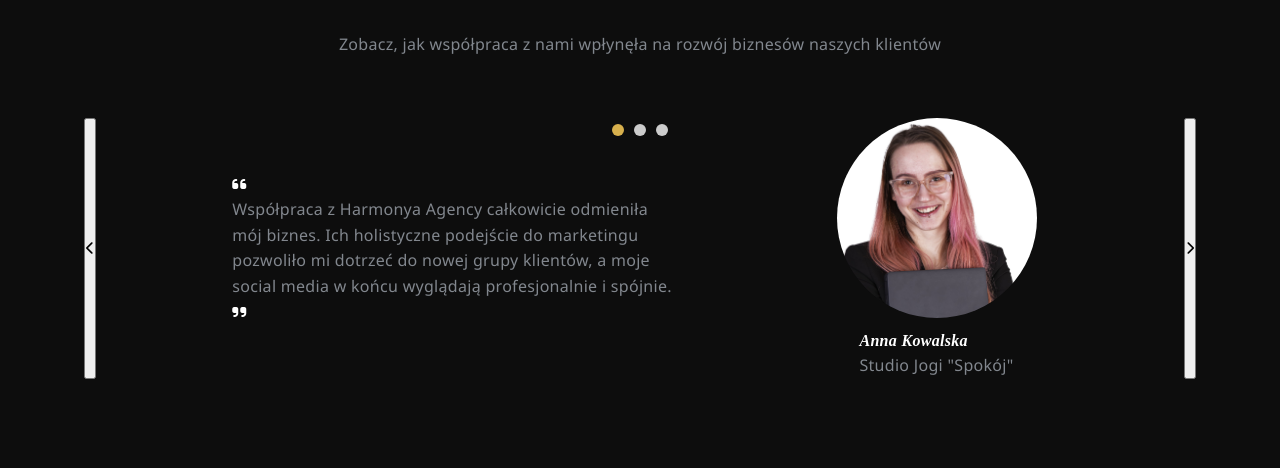
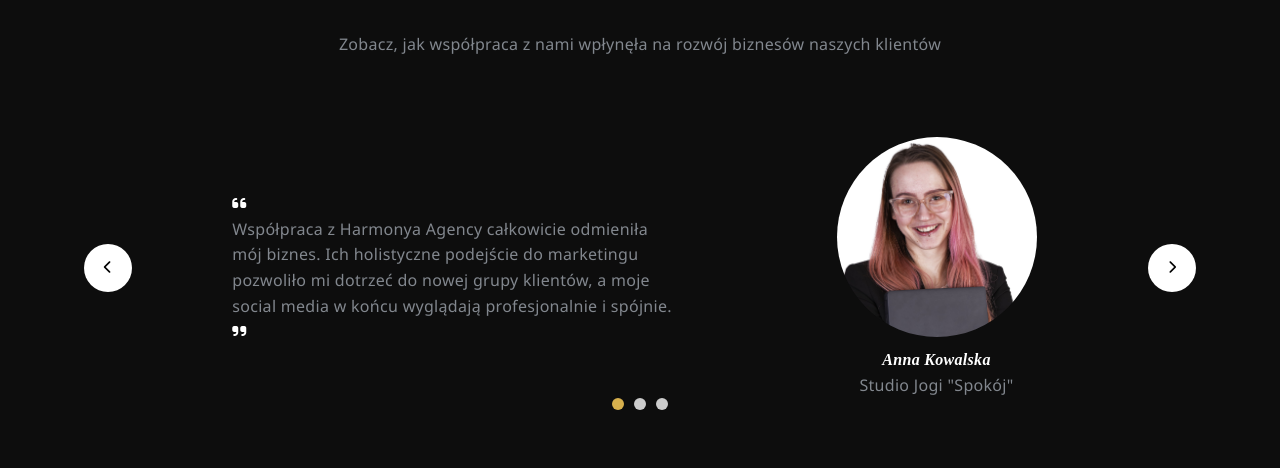
Before and after one commit to przwojwwp/Harmonya, a React (Vite) app: page / in a window 1280 px wide. Shown: the part 1988-2456 px from the top of the page. Built offline with nearby package versions, Linux system fonts and the light colour scheme; a web font is replaced by a local one.

Commit message:
feat: adjust slider a bit

```diff
--- a/package.json
+++ b/package.json
@@ -18,6 +18,7 @@
   "devDependencies": {
     "@eslint/js": "^9.30.1",
     "@types/aos": "^3.0.7",
+    "@types/node": "^24.2.0",
     "@types/react": "^19.1.8",
     "@types/react-dom": "^19.1.6",
     "@vitejs/plugin-react": "^4.6.0",
--- a/src/components/Testimonials/Testimonials.module.scss
+++ b/src/components/Testimonials/Testimonials.module.scss
@@ -3,22 +3,32 @@ p {
   margin-bottom: 0;
 }
 
-.testimonials-wrapper {
+.testimonials-slider {
   position: relative;
+  height: 300px;
+  overflow: hidden;
+}
+
+.testimonials-track {
+  display: flex;
+  transition: transform 0.7s ease;
+  will-change: transform;
+
+  &.no-transition {
+    transition: none;
+  }
 }
 
 .testimonial-slide {
-  transition: opacity 0.5s ease-in-out;
-}
-
-.hidden {
-  display: none;
+  min-width: 100%;
+  min-height: 100%;
 }
 
 .testimonial-content {
   display: flex;
   justify-content: space-evenly;
   align-items: center;
+  height: 300px;
 }
 
 .testimonial-text {
@@ -51,14 +61,42 @@ p {
   height: auto;
 }
 
+.testimonial-author {
+  text-align: center;
+}
+
 .testimonial-controls {
   position: absolute;
   display: flex;
   justify-content: space-between;
+  align-items: center;
   height: 100%;
   width: 100%;
   top: 0;
   left: 0;
+}
+
+.testimonial-arrow {
+  width: 48px;
+  height: 48px;
+  border: none;
+  border-radius: 50%;
+  background-color: $color-text-light;
+
+  @media (hover: hover) and (pointer: fine) {
+    &:hover {
+      transition: $transition-default;
+      background-color: $color-primary;
+      cursor: pointer;
+    }
+  }
+}
+
+.testimonial-dots {
+  position: absolute;
+  bottom: 0;
+  left: 50%;
+  transform: translateX(-50%);
 }
 
 .dot {
--- a/src/components/Testimonials/Testimonials.tsx
+++ b/src/components/Testimonials/Testimonials.tsx
@@ -1,9 +1,7 @@
-import { useState } from "react";
+import { useEffect, useState } from "react";
 import styles from "./Testimonials.module.scss";
 import cn from "classnames";
 
-export const Testimonials = () => {
-  const [activeIndex, setActiveIndex] = useState(0);
 const testimonials = [
   {
     id: "anna-kowalska",
@@ -34,6 +32,21 @@ export const Testimonials = () => {
   },
 ];
 
+const adjustedTestimonials = [...testimonials, testimonials[0]];
+
+export const Testimonials = () => {
+  const [activeIndex, setActiveIndex] = useState(0);
+
+  useEffect(() => {
+    if (activeIndex !== adjustedTestimonials.length - 1) return;
+
+    const timeout = setTimeout(() => {
+      setActiveIndex(0);
+    }, 700);
+
+    return () => clearTimeout(timeout);
+  }, [activeIndex]);
+
   const prevSlide = () => {
     setActiveIndex((prev) => (prev === 0 ? testimonials.length - 1 : prev - 1));
   };
@@ -57,21 +70,23 @@ export const Testimonials = () => {
         </div>
 
         <div
-          className={styles["testimonials-wrapper"]}
+          className={cn(styles["testimonials-slider"], {
+            [styles["no-transition"]]: activeIndex === 0,
+          })}
           data-aos="fade-up"
           data-aos-delay={300}
         >
           <div
-            className={styles["testimonials-slider"]}
+            className={cn(styles["testimonials-track"], {
+              [styles["no-transition"]]: activeIndex === 0,
+            })}
+            style={{ transform: `translateX(-${activeIndex * 100}%)` }}
             id="testimonialsSlider"
           >
-            {testimonials.map((item, index) => (
+            {adjustedTestimonials.map((item) => (
               <div
                 key={`testimonial+${item.id}`}
-                className={cn(
-                  styles["testimonial-slide"],
-                  index !== activeIndex && styles.hidden
-                )}
+                className={styles["testimonial-slide"]}
               >
                 <div className={styles["testimonial-content"]}>
                   <div className={styles["testimonial-text"]}>
```
Also changed, not shown: 1 other file (tests, documents, lock files or other folders). Lines whose indentation alone changed are shown as unchanged.
